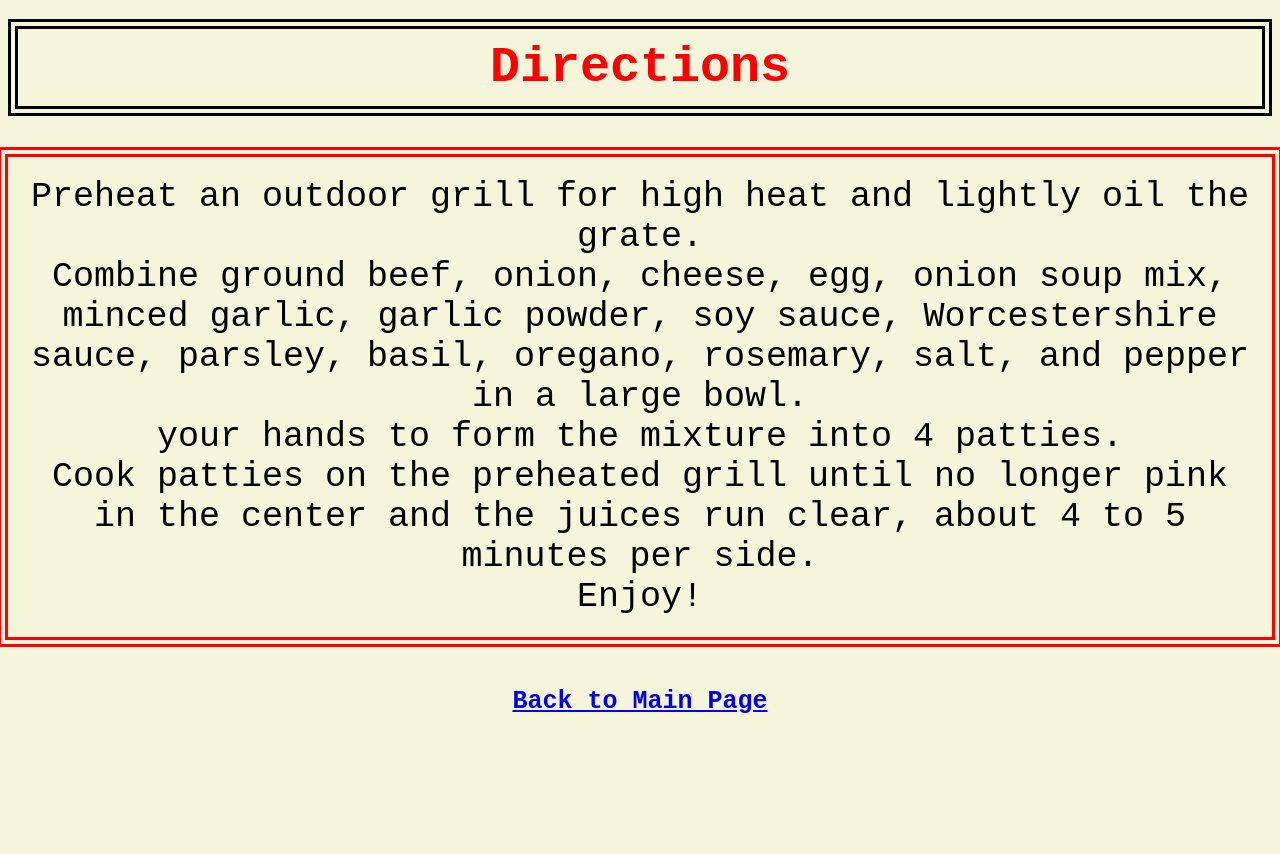
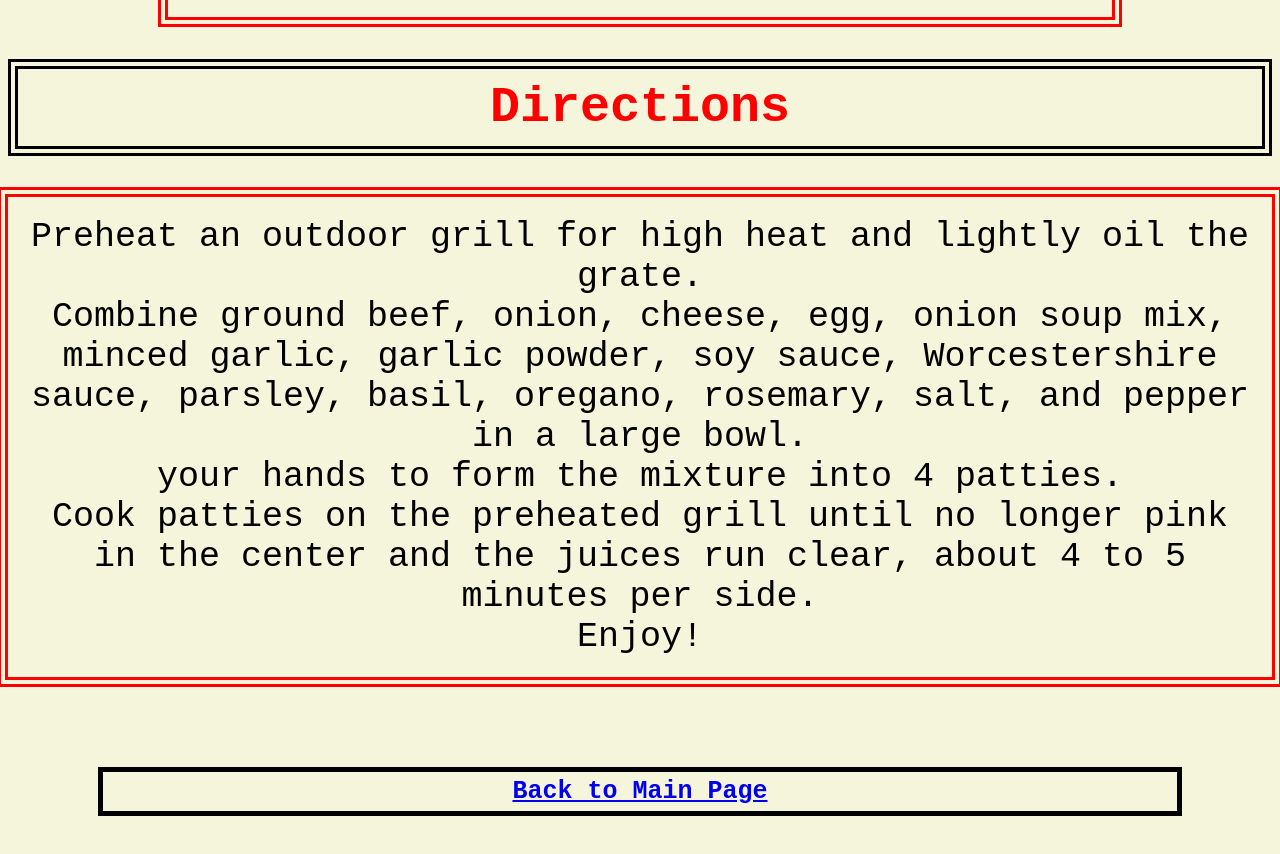
Before and after one commit to Palacelol/odin-recipes, a plain HTML site: page recipes/hamburger.html in a window 1280 px wide. Shown: the part 2636-3490 px from the top of the page. Before the commit the page ends 3402 px from the top, so only its background shows below. Drawn offline with Linux system fonts and the light colour scheme.

Commit message:
few changes

```diff
--- a/style.css
+++ b/style.css
@@ -2,7 +2,7 @@
     background-color: beige;
     font-family: 'Courier New', Courier, monospace;
     text-align: center;
-    box-sizing: border-box;
+
 }
 
 h1,
@@ -61,8 +61,13 @@ a {
 .naruto {
     width: 750px;
     height: 500px;
+    border: 10px solid black;
 }
 
 .link {
-    margin: 50px;
+    margin: 90px;
+    border: 5px solid black;
+    display: block;
+    box-sizing: border-box;
+    padding: 5px 10px;
 }
```
